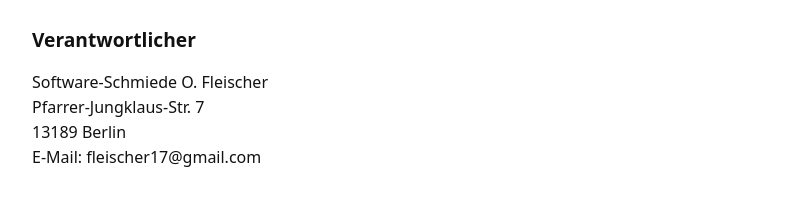
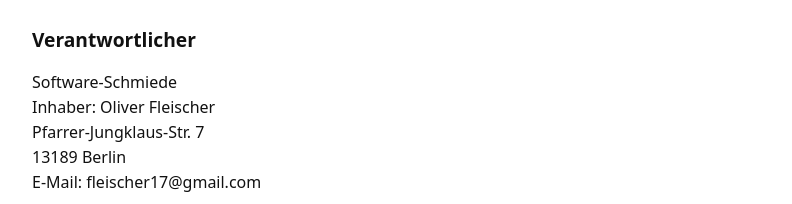
Before and after one commit to fleischer17-lab/lernfreund-datenschutz, a plain HTML site: page datenschutz.html in a window 1280 px wide. Shown: the part 385-589 px from the top of the page, without its empty margins (240-1032 px from the left). Drawn offline with Linux system fonts and the light colour scheme.

Commit message:
Impressum und Datenschutz: Inhaber mit vollem Namen angegeben
Co-Authored-By: Claude Sonnet 5.5 <noreply@anthropic.com>
Claude-Session: https://claude.ai/code/session_01KK5rNuiaJfSAs1o2A7gZ5q

```diff
--- a/datenschutz.html
+++ b/datenschutz.html
@@ -5,7 +5,7 @@
 <ul><li>Mathe Genie</li><li>Deutsch Genie</li></ul>
 <p>Weitere Lern-Apps werden hier ergänzt, sobald sie erscheinen. Verarbeitet eine App mehr als hier beschrieben, zum Beispiel über ein Mikrofon, steht das in einem eigenen Abschnitt für diese App. „Die App“ meint die jeweilige App.</p>
 <h2>Verantwortlicher</h2>
-<p>Software-Schmiede O. Fleischer<br>Pfarrer-Jungklaus-Str. 7<br>13189 Berlin<br>E-Mail: fleischer17@gmail.com</p>
+<p>Software-Schmiede<br>Inhaber: Oliver Fleischer<br>Pfarrer-Jungklaus-Str. 7<br>13189 Berlin<br>E-Mail: fleischer17@gmail.com</p>
 <h2>Kurzfassung</h2>
 <p>Die Lern-Apps der Software-Schmiede sammeln keine Daten, senden keine Daten und enthalten weder Werbung noch Tracker oder fremde Dienste. Die Apps haben keine Internet-Berechtigung. Alles, was das Kind eingibt oder erarbeitet, bleibt auf dem Gerät.</p>
 <h2>Welche Daten die App auf dem Gerät speichert</h2>
```
Also changed, not shown: index.html (+1 -1 lines).
